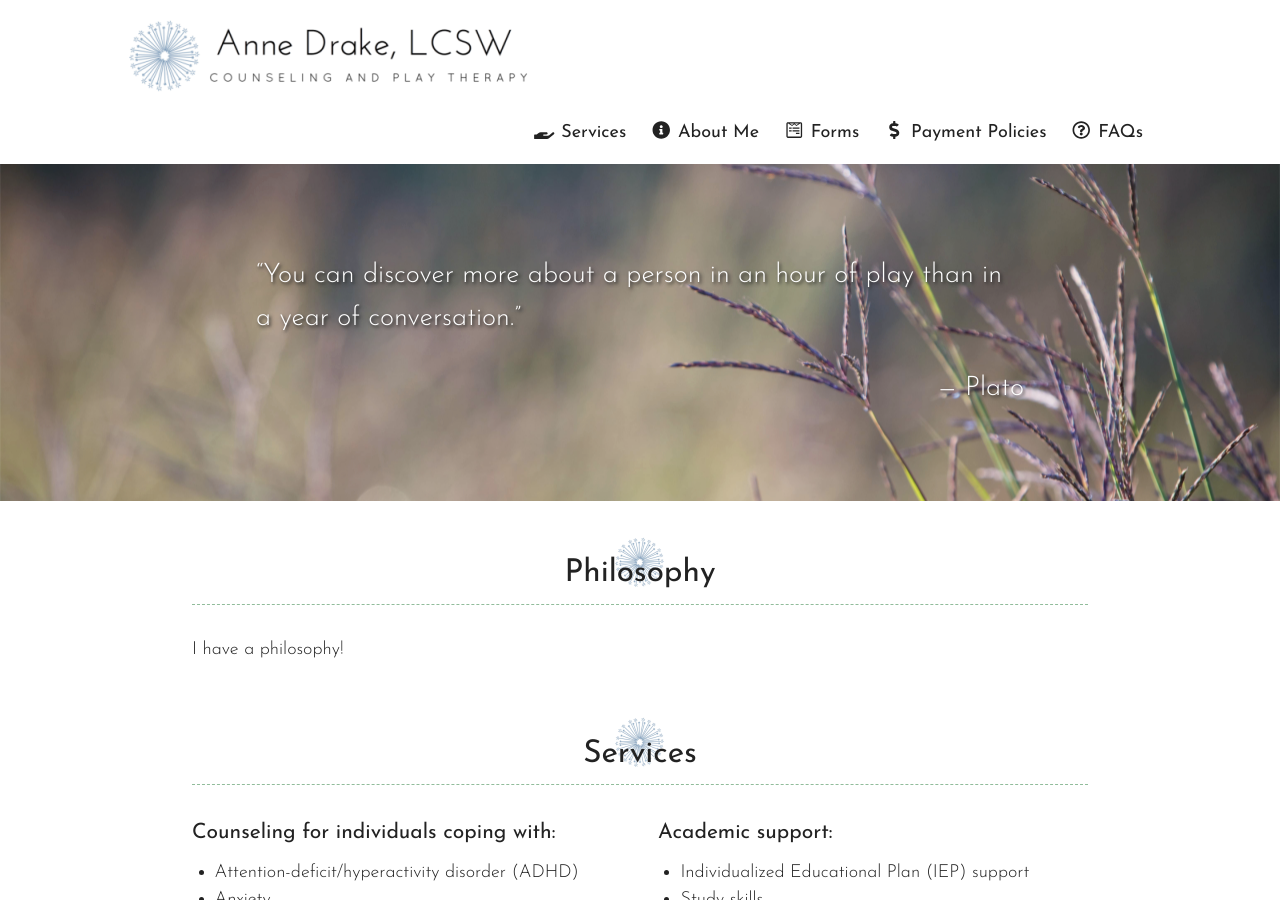
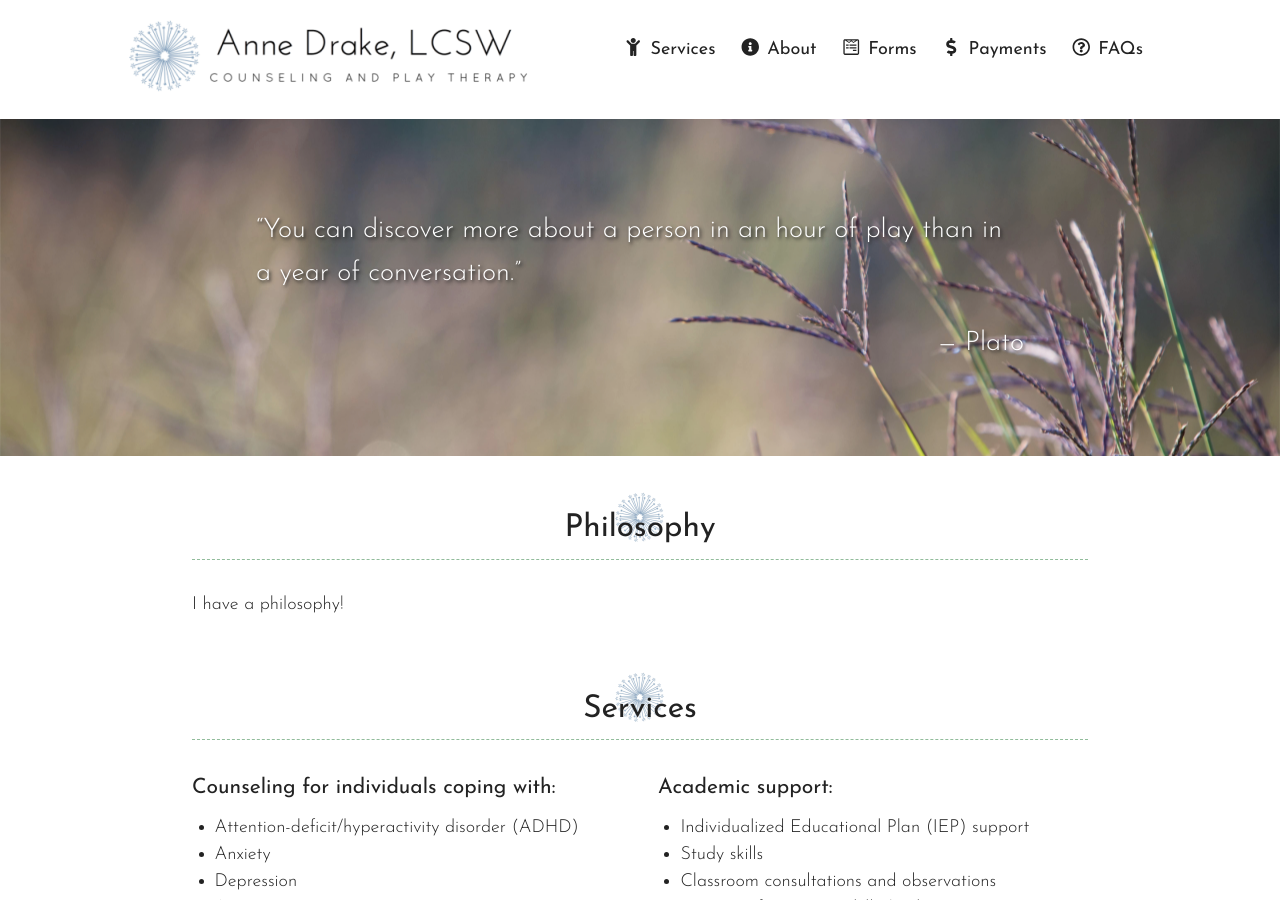
Before and after one commit to annedrakelcsw/annedrakelcsw.github.io, a Jekyll site: the page built from index.html, in a window 1280 px wide and 900 px high. Built offline with Jekyll 4.4.1, drawn with Linux system fonts in a browser that asks for light colours; nearby versions of some CDN libraries.

Commit message:
changing services icon

```diff
--- a/_layouts/default.html
+++ b/_layouts/default.html
@@ -21,10 +21,10 @@
       <h1>{{ site.title }}</h1>
       <a href="index.html"><img src="{{ site.baseurl }}/images/anne-drake-lcsw-logo-400x74.png" alt="{{ site.title }}" title="{{ site.title }}" id="logo"></a>
       <nav>
-        <a href="index.html"><i class="fas fa-hand-holding fa-fw"></i>&nbsp;Services</a>
-        <a href="about.html"><i class="fas fa-info-circle fa-fw"></i>&nbsp;About Me</a>
+        <a href="index.html"><i class="fas fa-child fa-fw"></i>&nbsp;Services</a>
+        <a href="about.html"><i class="fas fa-info-circle fa-fw"></i>&nbsp;About</a>
         <a href="forms.html"><i class="fab fa-wpforms fa-fw"></i></i>&nbsp;Forms</a>
-        <a href="payments.html"><i class="fas fa-dollar-sign fa-fw"></i>&nbsp;Payment Policies</a>
+        <a href="payments.html"><i class="fas fa-dollar-sign fa-fw"></i>&nbsp;Payments</a>
         <!-- <a href="#"><i class="far fa-bookmark fa-fw"></i>&nbsp;Resources</a> -->
         <a href="faqs.html"><i class="far fa-question-circle fa-fw"></i>&nbsp;FAQs</a>
       </nav>
```
